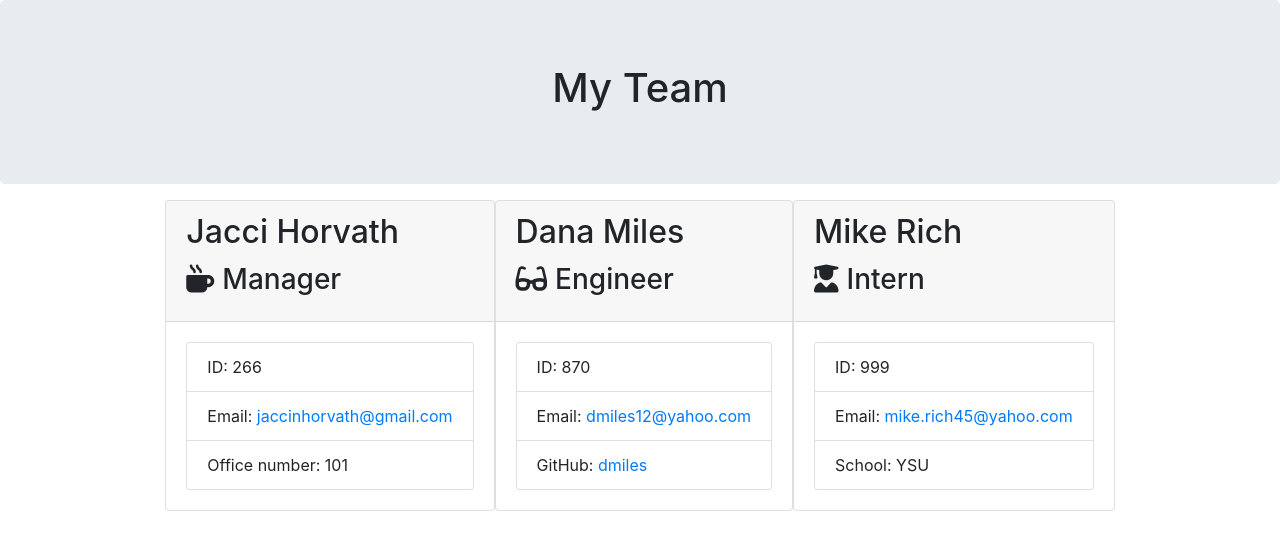
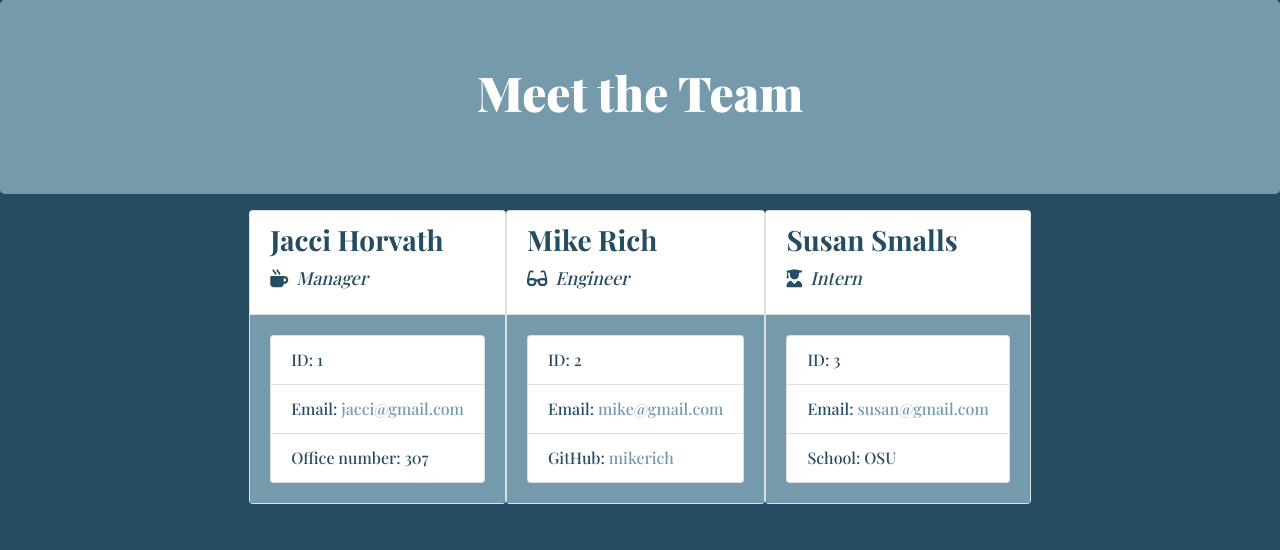
Before and after one commit to jaccihorvath/employee-summary, a website: page output/team.html in a window 1280 px wide. Drawn offline with nearby package versions, Linux system fonts and the light colour scheme; a web font is replaced by a local one.

Commit message:
adding styles

```diff
--- /dev/null
+++ b/output/style.css
@@ -0,0 +1,39 @@
+body {
+    background-color: #264C61;
+}
+h1 {
+    font-family: 'Playfair Display', serif;
+    font-weight: 900;
+    font-size: 48px;
+    color: white;
+}
+h2 {
+    font-family: 'Playfair Display', serif;
+    font-weight: 700;
+    font-size: 28px;
+    color: #264C61;
+}
+h3 {
+    font-family: 'Playfair Display', serif;
+    font-weight: 500;
+    font-size: 18px;
+    font-style: italic;
+    color: #264C61;
+}
+li {
+    font-family: 'Playfair Display', serif;
+    font-weight: 500;
+    color: #264C61;
+}
+a {
+    color: #759AAB;
+}
+.jumbo {
+    background-color: #759AAB;
+}
+.title {
+    background-color: white;
+}
+.info {
+    background-color: #759AAB;
+}
--- a/output/team.html
+++ b/output/team.html
@@ -5,18 +5,22 @@
     <meta charset="UTF-8" />
     <meta name="viewport" content="width=device-width, initial-scale=1.0" />
     <meta http-equiv="X-UA-Compatible" content="ie=edge" />
-    <title>My Team</title>
+    <title>MEET THE TEAM</title>
     <link rel="stylesheet" href="https://stackpath.bootstrapcdn.com/bootstrap/4.3.1/css/bootstrap.min.css"
         integrity="sha384-ggOyR0iXCbMQv3Xipma34MD+dH/1fQ784/j6cY/iJTQUOhcWr7x9JvoRxT2MZw1T" crossorigin="anonymous">
-    <link rel="stylesheet" href="style.css">
+        <link rel="preconnect" href="https://fonts.gstatic.com">
+        <link rel="stylesheet" href="style.css">
+        <link rel="preconnect" href="https://fonts.gstatic.com">
+        <link rel="preconnect" href="https://fonts.gstatic.com">
+        <link href="https://fonts.googleapis.com/css2?family=Playfair+Display:ital,wght@0,400;0,500;0,600;0,700;0,800;0,900;1,400;1,500;1,600;1,700;1,800;1,900&display=swap" rel="stylesheet">
     <script src="https://kit.fontawesome.com/c502137733.js"></script>
 </head>
 
 <body>
     <div class="container-fluid">
         <div class="row">
-            <div class="col-12 jumbotron mb-3 team-heading">
-                <h1 class="text-center">My Team</h1>
+            <div class="jumbo col-12 jumbotron mb-3 team-heading">
+                <h1 class="text-center">Meet the Team</h1>
             </div>
         </div>
     </div>
@@ -24,41 +28,41 @@
         <div class="row">
             <div class="team-area col-12 d-flex justify-content-center">
                 <div class="card employee-card">
-    <div class="card-header">
+    <div class="title card-header">
         <h2 class="card-title">Jacci Horvath</h2>
         <h3 class="card-title"><i class="fas fa-mug-hot mr-2"></i>Manager</h3>
     </div>
-    <div class="card-body">
+    <div class="info card-body">
         <ul class="list-group">
-            <li class="list-group-item">ID: 266</li>
-            <li class="list-group-item">Email: <a href="mailto:jaccinhorvath@gmail.com">jaccinhorvath@gmail.com</a></li>
-            <li class="list-group-item">Office number: 101</li>
+            <li class="list-group-item">ID: 1</li>
+            <li class="list-group-item">Email: <a href="mailto:jacci@gmail.com">jacci@gmail.com</a></li>
+            <li class="list-group-item">Office number: 307</li>
         </ul>
     </div>
 </div>
 <div class="card employee-card">
-    <div class="card-header">
-        <h2 class="card-title">Dana Miles</h2>
+    <div class="title card-header">
+        <h2 class="card-title">Mike Rich</h2>
         <h3 class="card-title"><i class="fas fa-glasses mr-2"></i>Engineer</h3>
     </div>
-    <div class="card-body">
+    <div class="info card-body">
         <ul class="list-group">
-            <li class="list-group-item">ID: 870</li>
-            <li class="list-group-item">Email: <a href="mailto:dmiles12@yahoo.com">dmiles12@yahoo.com</a></li>
-            <li class="list-group-item">GitHub: <a href="https://github.com/dmiles" target="_blank" rel="noopener noreferrer">dmiles</a></li>
+            <li class="list-group-item">ID: 2</li>
+            <li class="list-group-item">Email: <a href="mailto:mike@gmail.com">mike@gmail.com</a></li>
+            <li class="list-group-item">GitHub: <a href="https://github.com/mikerich" target="_blank" rel="noopener noreferrer">mikerich</a></li>
         </ul>
     </div>
 </div>
 <div class="card employee-card">
-    <div class="card-header">
-        <h2 class="card-title">Mike Rich</h2>
+    <div class="title card-header">
+        <h2 class="card-title">Susan Smalls</h2>
         <h3 class="card-title"><i class="fas fa-user-graduate mr-2"></i>Intern</h3>
     </div>
-    <div class="card-body">
+    <div class="info card-body">
         <ul class="list-group">
-            <li class="list-group-item">ID: 999</li>
-            <li class="list-group-item">Email: <a href="mailto:mike.rich45@yahoo.com">mike.rich45@yahoo.com</a></li>
-            <li class="list-group-item">School: YSU</li>
+            <li class="list-group-item">ID: 3</li>
+            <li class="list-group-item">Email: <a href="mailto:susan@gmail.com">susan@gmail.com</a></li>
+            <li class="list-group-item">School: OSU</li>
         </ul>
     </div>
 </div>
```
